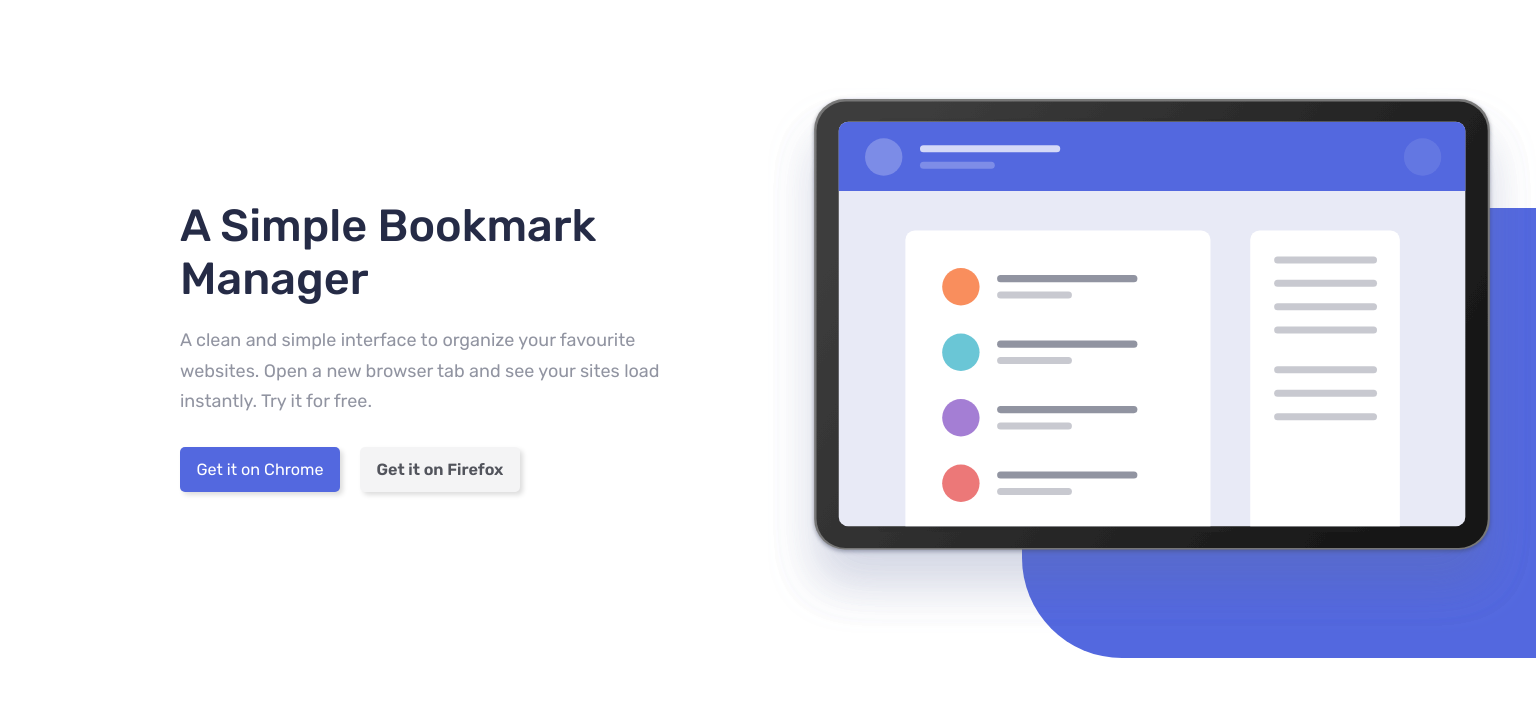
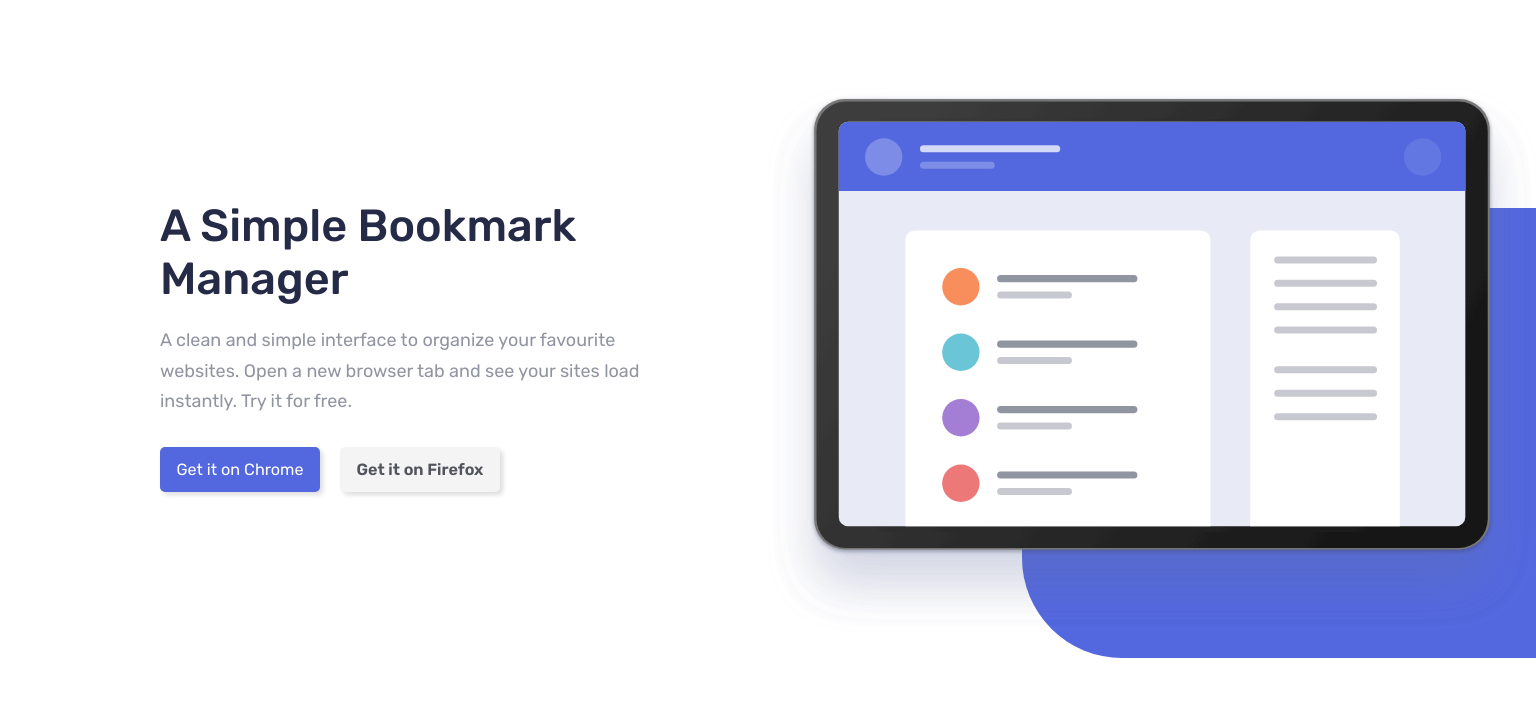
Before and after one commit to jennawlin3/bookmark-landing-page-master, a plain HTML site: page index.html in a window 1536 px wide. Shown: the part 82-784 px from the top of the page. Drawn offline with Linux system fonts and the light colour scheme.

Commit message:
updated styles.css

```diff
--- a/assets/styles.css
+++ b/assets/styles.css
@@ -922,7 +922,7 @@ footer {
     }
 
     .hero-container > .content-container {
-        padding: 0 0 0 180px;
+        padding: 0 0 0 160px;
     }
 
     .hero-illustration {
```
